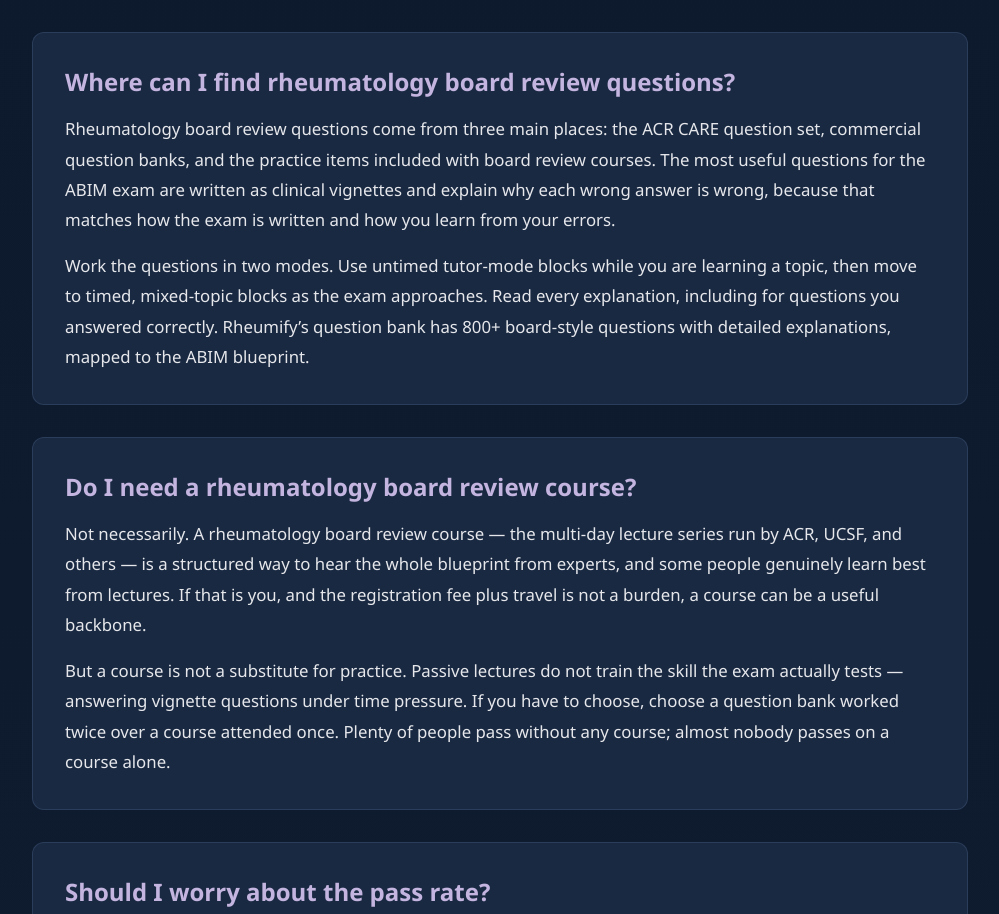
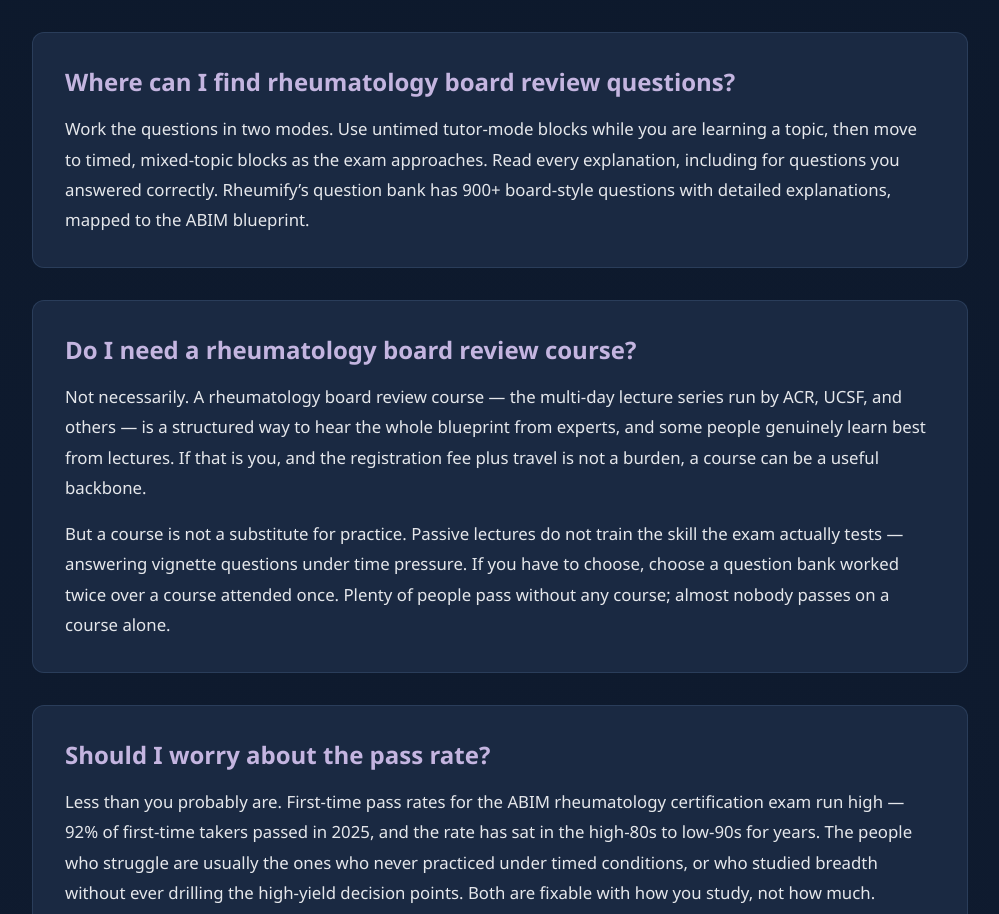
Before and after one commit to rheumify/rheumify-website, a Next.js app: page /rheumatology-board-prep in a window 1280 px wide. Shown: the part 2109-3023 px from the top of the page, without its empty margins (140-1139 px from the left). Built offline with nearby package versions, Linux system fonts and the light colour scheme.

Commit message:
Pillar page: remove first paragraph of new questions section; update to 900+

```diff
--- a/app/rheumatology-board-prep/page.js
+++ b/app/rheumatology-board-prep/page.js
@@ -69,8 +69,7 @@ const sections = [
   {
     h2: 'Where can I find rheumatology board review questions?',
     paras: [
-      'Rheumatology board review questions come from three main places: the ACR CARE question set, commercial question banks, and the practice items included with board review courses. The most useful questions for the ABIM exam are written as clinical vignettes and explain why each wrong answer is wrong, because that matches how the exam is written and how you learn from your errors.',
-      'Work the questions in two modes. Use untimed tutor-mode blocks while you are learning a topic, then move to timed, mixed-topic blocks as the exam approaches. Read every explanation, including for questions you answered correctly. Rheumify’s question bank has 800+ board-style questions with detailed explanations, mapped to the ABIM blueprint.',
+      'Work the questions in two modes. Use untimed tutor-mode blocks while you are learning a topic, then move to timed, mixed-topic blocks as the exam approaches. Read every explanation, including for questions you answered correctly. Rheumify’s question bank has 900+ board-style questions with detailed explanations, mapped to the ABIM blueprint.',
     ],
   },
   {
```
